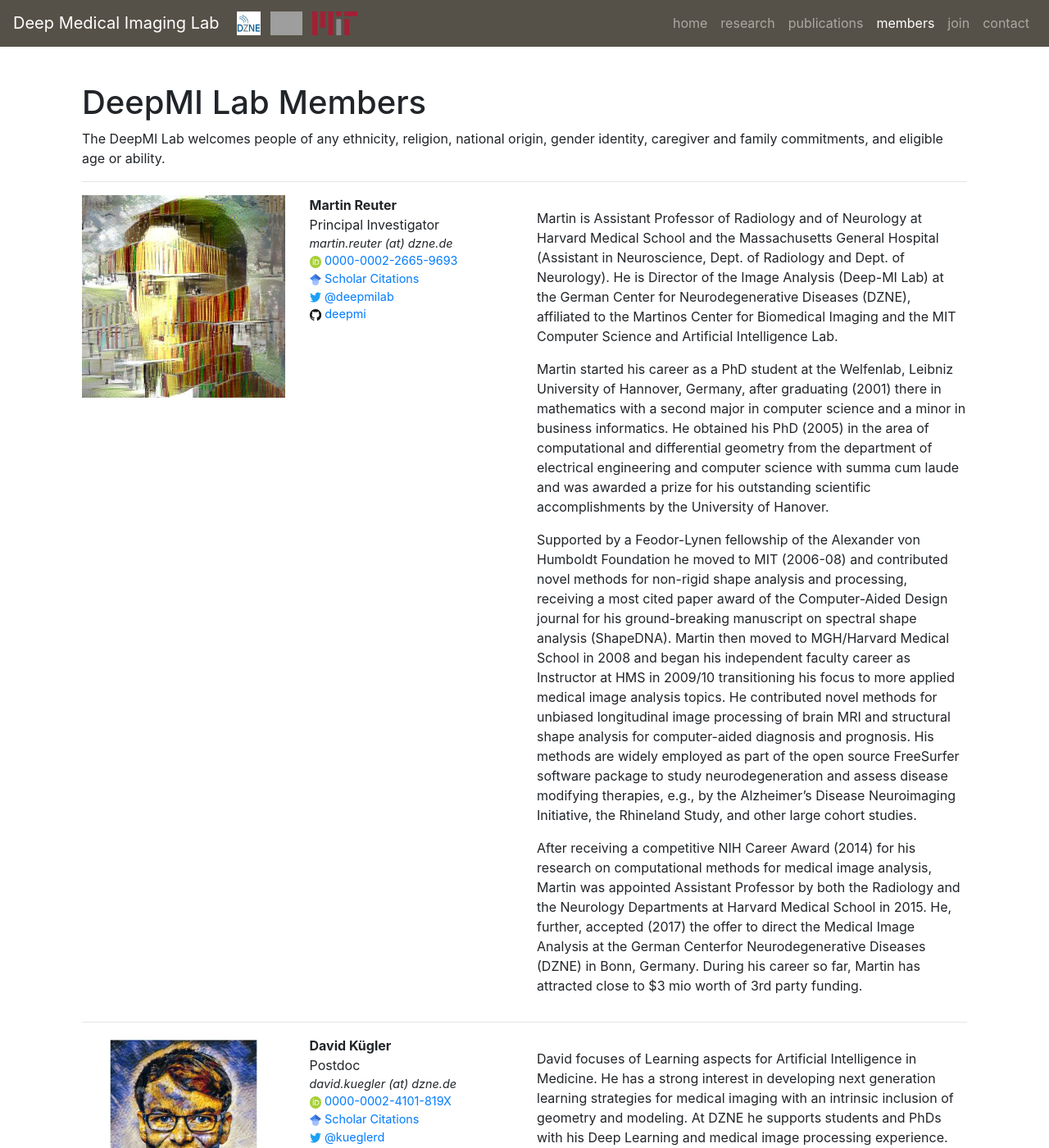
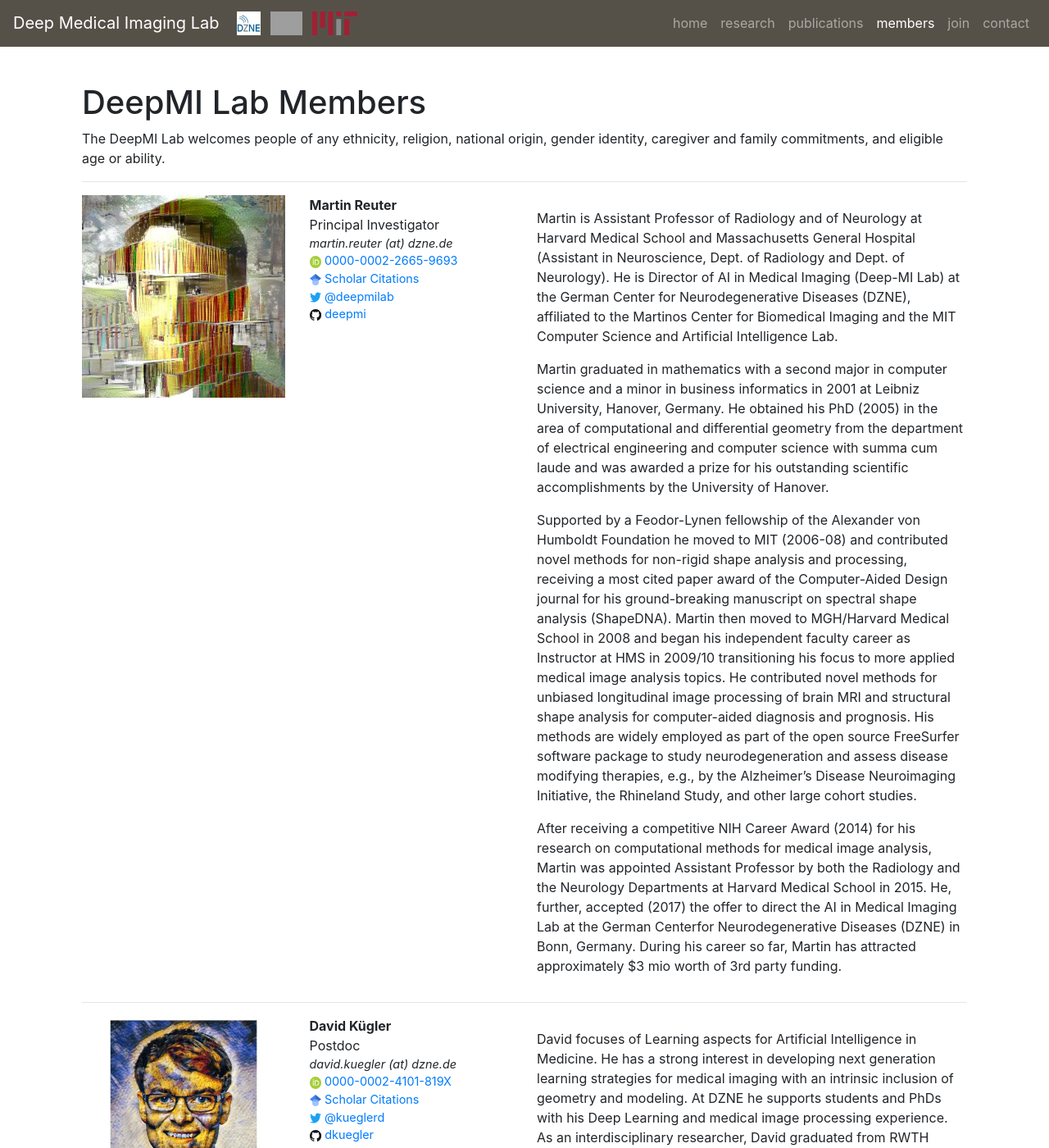
Before and after one commit to Deep-MI/Deep-MI.github.io, a Jekyll site: the page built from members/index.html, in a window 1280 px wide and 1400 px high. Shown: the whole window at 82% size. Built offline with Jekyll 4.4.1, drawn with Linux system fonts in a browser that asks for light colours; nearby versions of some CDN libraries; comment, search, counter and statistics services are not loaded; some of the changed text lies outside the part shown; grey boxes are pictures that could not be loaded.

Commit message:
Update members.yml

```diff
--- a/_data/members.yml
+++ b/_data/members.yml
@@ -10,16 +10,15 @@
   orcid: 0000-0002-2665-9693
   github: deepmi
   description: 'Martin is Assistant Professor of Radiology and of Neurology at Harvard
-  Medical School and the Massachusetts General Hospital (Assistant in Neuroscience, Dept.
-  of Radiology and Dept. of Neurology). He is Director of the Image Analysis (Deep-MI Lab)
+  Medical School and Massachusetts General Hospital (Assistant in Neuroscience, Dept.
+  of Radiology and Dept. of Neurology). He is Director of AI in Medical Imaging (Deep-MI Lab)
   at the German Center for Neurodegenerative Diseases (DZNE), affiliated to the Martinos
   Center for Biomedical Imaging and the MIT Computer Science and Artificial Intelligence Lab.
 
 
-  Martin started his career as a PhD student at the Welfenlab, Leibniz University of Hannover, Germany,
-  after graduating (2001) there in mathematics with a second major in computer science and a minor
-  in business informatics. He obtained his PhD (2005) in the area of
-  computational and differential geometry from the department of electrical engineering
+  Martin graduated in mathematics with a second major in computer science and a minor in business
+  informatics in 2001 at Leibniz University, Hanover, Germany. He obtained his PhD (2005) in the
+  area of computational and differential geometry from the department of electrical engineering
   and computer science with summa cum laude and was awarded a prize for his outstanding
   scientific accomplishments by the University of Hanover.
 
@@ -39,9 +38,9 @@
 
   After receiving a competitive NIH Career Award (2014) for his research on computational methods for medical image
   analysis, Martin was appointed Assistant Professor by both the Radiology and the Neurology Departments
-  at Harvard Medical School in 2015. He, further, accepted (2017) the offer to direct the Medical Image
-  Analysis at the German Centerfor Neurodegenerative Diseases (DZNE) in Bonn, Germany. During his career
-  so far, Martin has attracted close to $3 mio worth of 3rd party funding.'
+  at Harvard Medical School in 2015. He, further, accepted (2017) the offer to direct the AI in Medical Imaging
+  Lab at the German Centerfor Neurodegenerative Diseases (DZNE) in Bonn, Germany. During his career
+  so far, Martin has attracted approximately $3 mio worth of 3rd party funding.'
 
 - name: David Kügler
   image: /static/img/members/kuegler.jpg
@@ -118,12 +117,3 @@
   quantifying and controlling motion during MR acquisition using deep learning.
   Outside of the lab he enjoys windsurfing and hiking.'
   projects: 'MR Motion Tracking'
-
-- name: Georgi Lazarov
-  image: /static/img/members/lazarov.jpg
-  position: Master Student
-  email: georgi.lazarov (at) dzne.de
-  description: 'Georgi is a Master student in Life Science Informatics at the Bonn-Aachen International Center for Information Technology.
-  Currently, he is working on his master thesis project. He is interested in novel deep learning methods in the biomedical domain.
-  In his spare time, he enjoys trekking and winter sports.'
-  projects: 'Cerebral microbleeds (CMB) detection'
```
